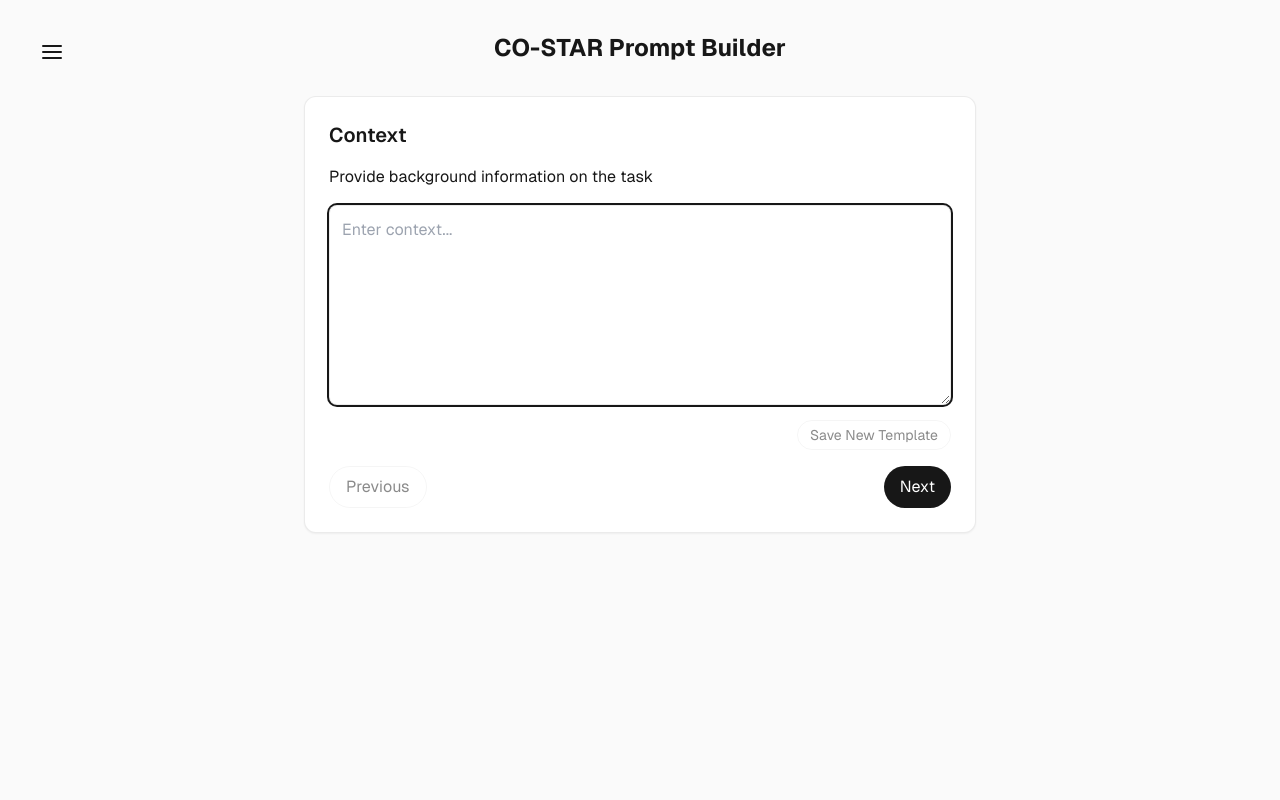
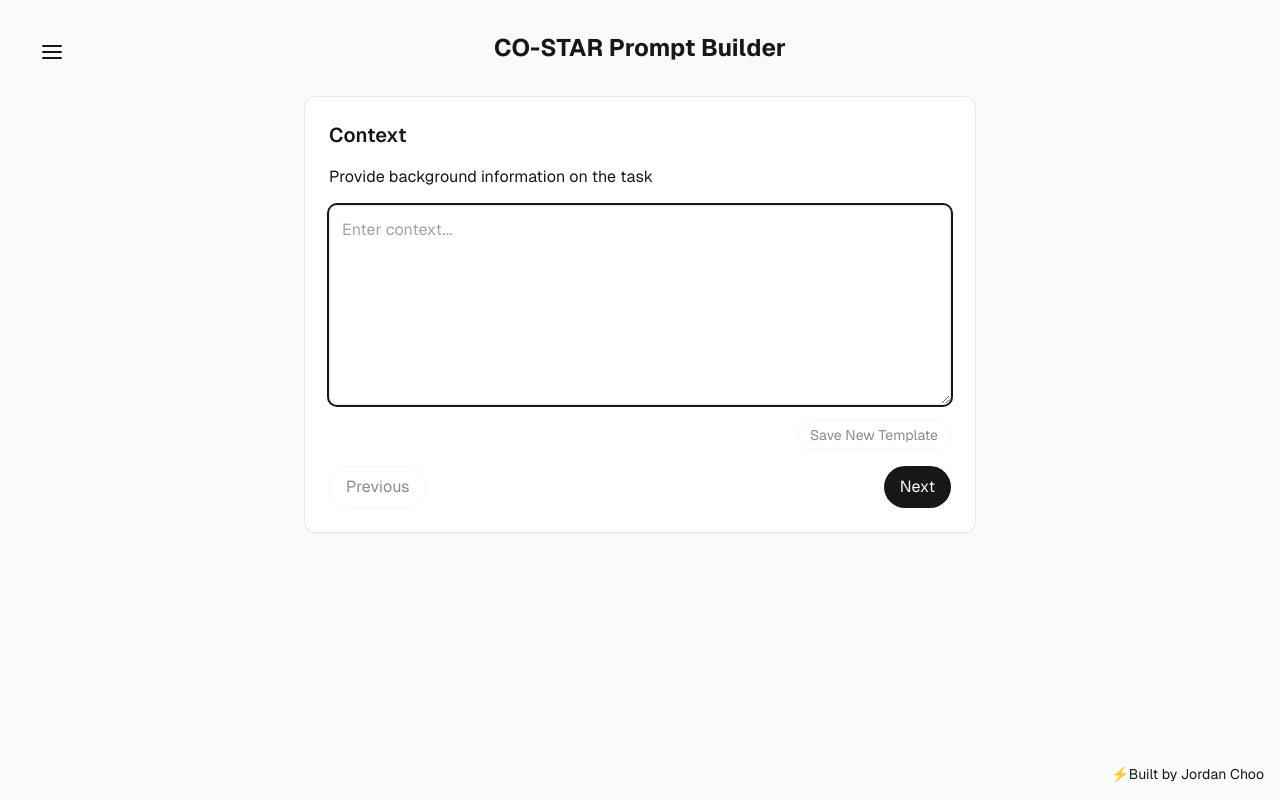
Before and after one commit to JordanChoo/costar-prompter, a Next.js app: page / in a window 1280 px wide. Built offline with nearby package versions, Linux system fonts and the light colour scheme.

Commit message:
Added canonical tag

```diff
--- a/app/layout.tsx
+++ b/app/layout.tsx
@@ -16,6 +16,10 @@ const geistMono = localFont({
 export const metadata: Metadata = {
   title: "CO-STAR Prompt Builder",
   description: "Build structured prompts using the CO-STAR framework",
+  metadataBase: new URL('https://costar.jordanchoo.com'),
+  alternates: {
+    canonical: '/'
+  }
 };
 
 export default function RootLayout({
@@ -25,6 +29,13 @@ export default function RootLayout({
 }>) {
   return (
     <html lang="en">
+      <head>
+        <link
+          rel="canonical"
+          href="https://costar.jordanchoo.com/"
+          key="canonical"
+        />
+      </head>
       <body
         className={`${geistSans.variable} ${geistMono.variable} antialiased`}
       >
--- a/app/page.tsx
+++ b/app/page.tsx
@@ -867,6 +867,16 @@ export default function Home() {
             </div>
           )}
         </main>
+
+        {/* Add the attribution link */}
+        <a
+          href="https://jordanchoo.com"
+          target="_blank"
+          rel="noopener noreferrer"
+          className="fixed bottom-4 right-4 text-sm text-foreground/70 hover:text-foreground transition-colors"
+        >
+          ⚡Built by Jordan Choo
+        </a>
       </div>
 
       <Toast.Root
```
Also changed, not shown: tsconfig.json (+18 -4 lines).
